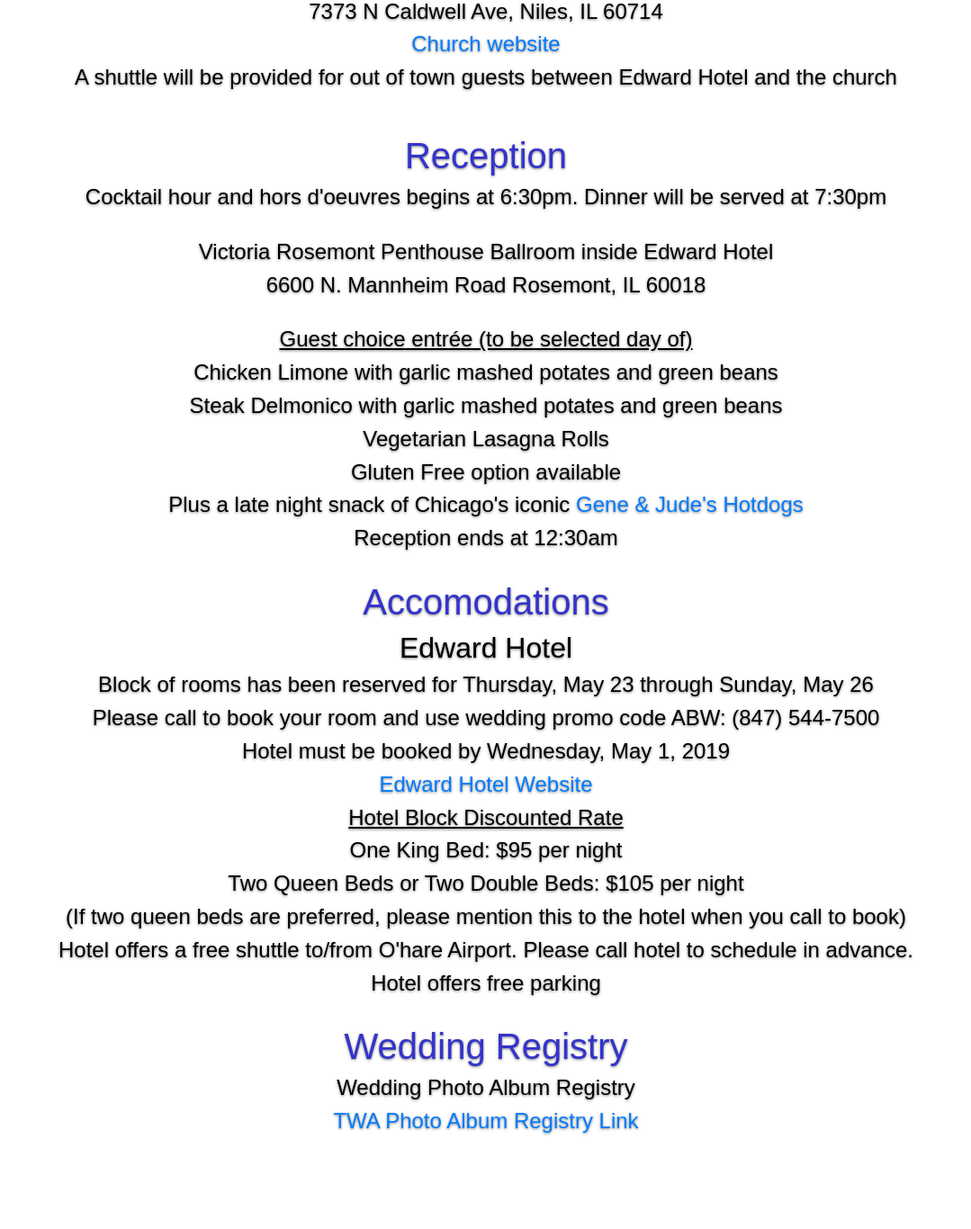
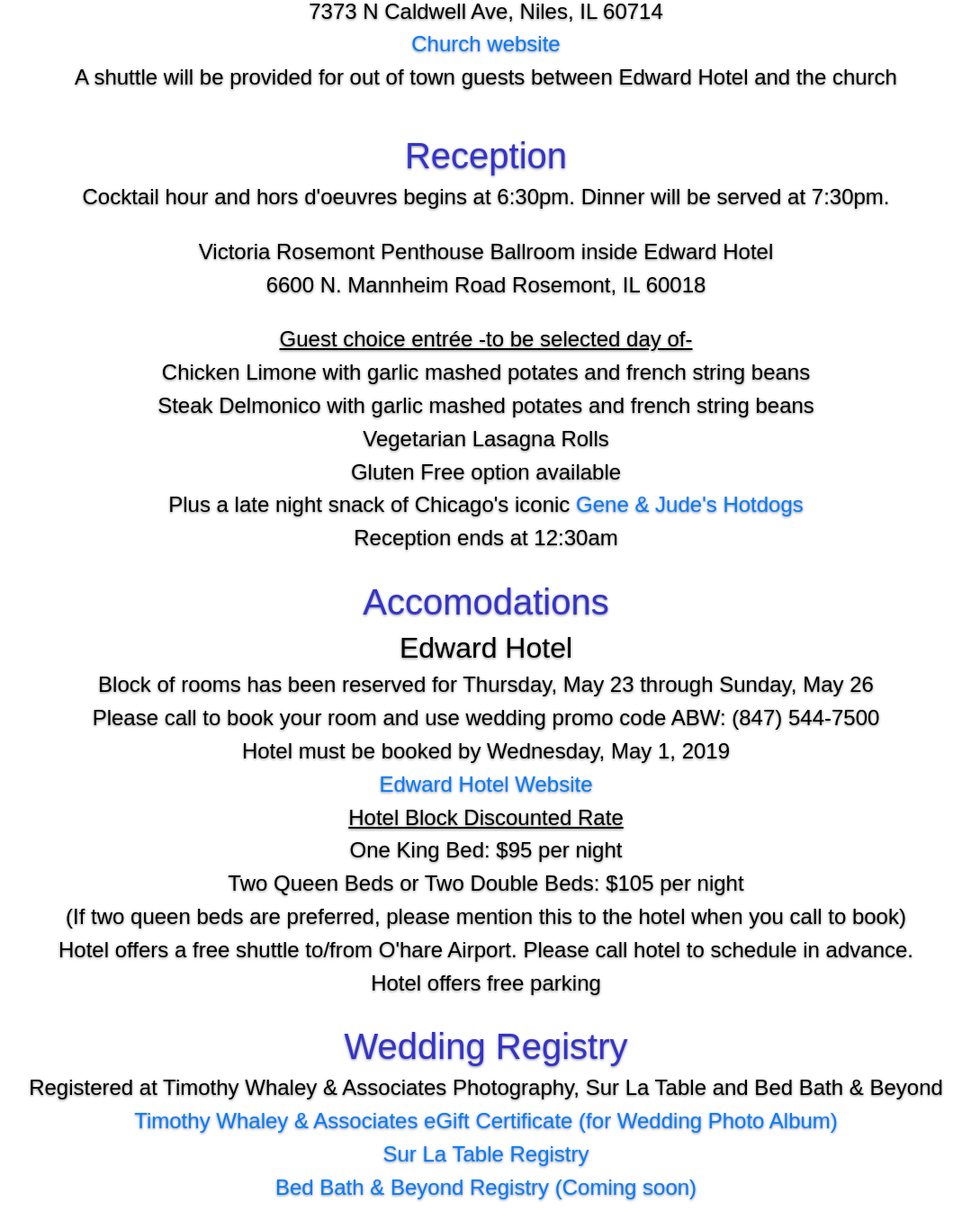
Before and after one commit to ADFrys/angelabrianwedding2019, a Django app: page / in a window 1280 px wide. Shown: the part 1697-3063 px from the top of the page at 90% size, without its empty margins (100-1179 px from the left). Before the commit the page ends 2959 px from the top, so only its background shows below. Run offline with Django 3.2, Linux system fonts and the light colour scheme; some libraries are stand-ins or nearby versions.

Commit message:
Update text and links on mainpage

```diff
--- a/templates/mainpage.html
+++ b/templates/mainpage.html
@@ -56,12 +56,12 @@
 </div>
 <div id="Reception">
 	<h1>Reception</h1>
-	<h4>Cocktail hour and hors d'oeuvres begins at 6:30pm. Dinner will be served at 7:30pm</h4><br>
+	<h4>Cocktail hour and hors d'oeuvres begins at 6:30pm. Dinner will be served at 7:30pm.</h4><br>
 	<h4>Victoria Rosemont Penthouse Ballroom inside Edward Hotel</h4>
 	<h4>6600 N. Mannheim Road Rosemont, IL 60018</h4><br>
-	<h4 class="underlinedList">Guest choice entrée (to be selected day of)</h4>
-	<h4>Chicken Limone with garlic mashed potates and green beans</h4>
-	<h4>Steak Delmonico with garlic mashed potates and green beans</h4>
+	<h4 class="underlinedList">Guest choice entrée -to be selected day of-</h4>
+	<h4>Chicken Limone with garlic mashed potates and french string beans</h4>
+	<h4>Steak Delmonico with garlic mashed potates and french string beans</h4>
 	<h4>Vegetarian Lasagna Rolls</h4>
 	<h4>Gluten Free option available</h4>
 	<h4>Plus a late night snack of Chicago's iconic <a target="_blank" href="https://geneandjudes.com/">Gene & Jude's Hotdogs</a></h4>
@@ -86,9 +86,11 @@
 <div id="Registry">
 	<br>
 	<h1>Wedding Registry</h1>
-	<h4>Wedding Photo Album Registry</h4>
-	<h4><a target="_blank" href="https://order.twaphoto.com/gift-certificate/">TWA Photo Album Registry Link</a></h4>
-	<br><br>
+	<h4>Registered at Timothy Whaley & Associates Photography, Sur La Table and Bed Bath & Beyond</h4>
+	<h4><a target="_blank" href="https://order.twaphoto.com/gift-certificate/">Timothy Whaley & Associates eGift Certificate (for Wedding Photo Album)</a></h4>
+	<h4><a target="_blank" href="https://www.surlatable.com/registry/viewGiftRegistry.jsp?giftlistId=2002407170493">Sur La Table Registry</a></h4>
+	<h4><a target="_blank" href="#Registry">Bed Bath & Beyond Registry (Coming soon)</a></h4>
+	<br>
 </div>
 </body>
 </html>
```
